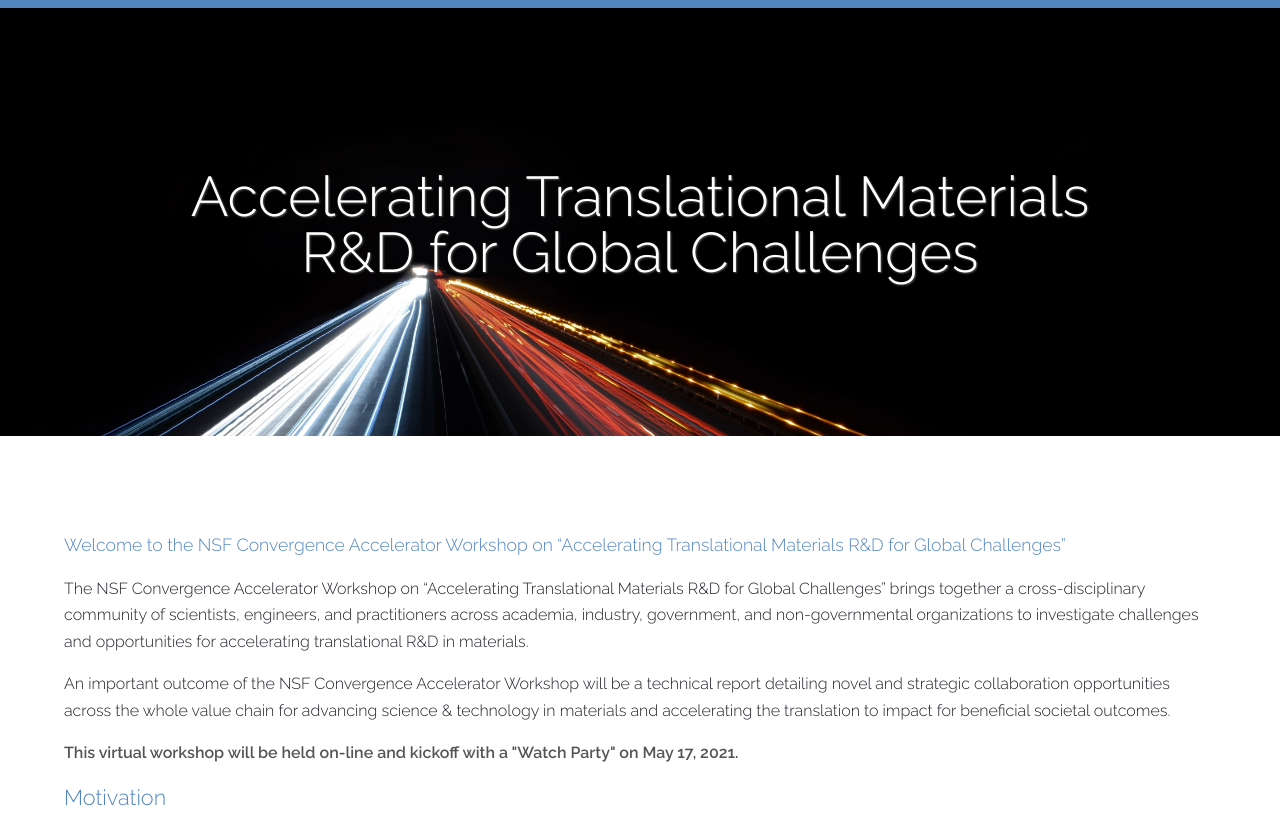
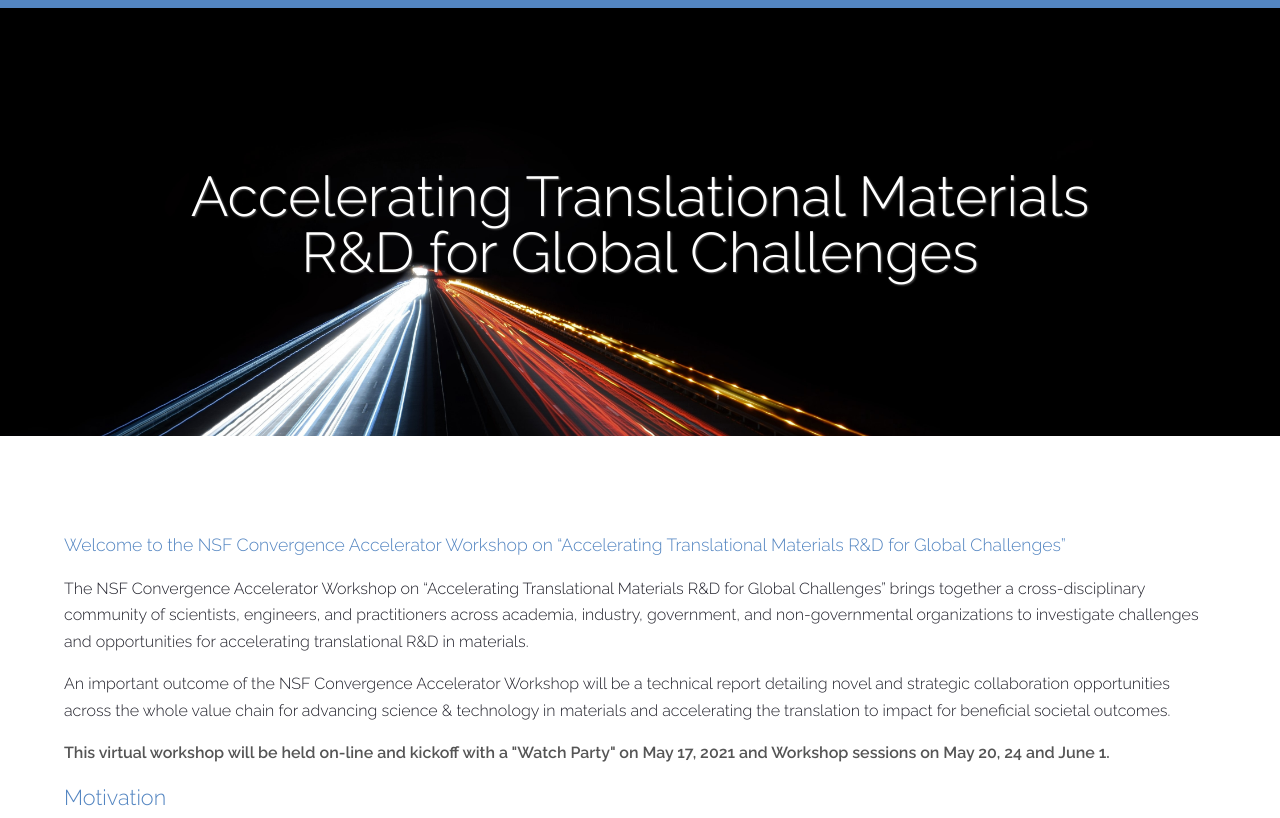
Before and after one commit to pitera-ibm/translationalmaterials, a plain HTML site: page index.html in a window 1280 px wide. Shown: the top 818 px of the page. Drawn offline with Linux system fonts and the light colour scheme.

Commit message:
Update index.html

```diff
--- a/index.html
+++ b/index.html
@@ -51,7 +51,7 @@
 
 			<p>An important outcome of the NSF Convergence Accelerator Workshop will be a technical report detailing novel and strategic collaboration opportunities across the whole value chain for advancing science & technology in materials and accelerating the translation to impact for beneficial societal outcomes.</p>
 
-			<p><strong>This virtual workshop will be held on-line and kickoff with a "Watch Party" on May 17, 2021.</strong></p>
+			<p><strong>This virtual workshop will be held on-line and kickoff with a "Watch Party" on May 17, 2021 and Workshop sessions on May 20, 24 and June 1.</strong></p>
 
             <h3>Motivation</h3>
             <p>Many global challenges need materials innovation.  This includes first-order innovations to create new industries (carbon capture, nitrogen fixation, novel thermoelectrics) and  second-order innovations to transform existing industries (novel energy storage chemistries, light-weight structural materials).  Technologies like Artificial Intelligence (AI), Quantum Computing, and Hybrid Cloud are ushering in a new era of science by breaking through long-standing bottlenecks in scientific discovery.  These technologies hold enormous promise to greatly accelerate the pace of materials design and discovery.  The power from this faster pace in discovery needs to put into a broader context of the needs and challenges for impacting society at a global scale – including economic analysis, piloting, scaling-up, lifecycle analysis, and adoption.  There is enormous opportunity at this time to put together a holistic view that spans across the fundamental science to engineering of solutions to impact at scale.
```
